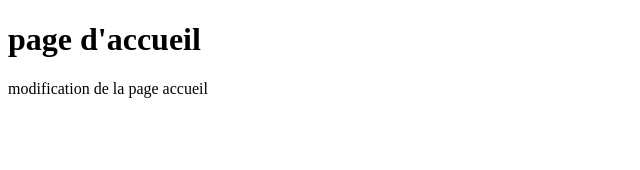
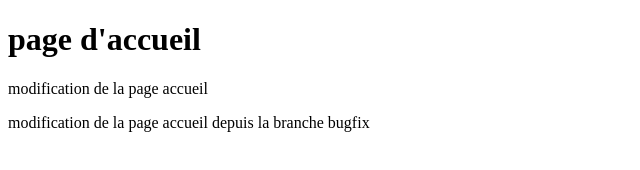
Before and after one commit to Rcohl/gitflow-solo-advanced, a plain HTML site: page index.html in a window 1280 px wide. Shown: the whole page, without its empty margins (0-640 px from the left). Drawn offline with Linux system fonts and the light colour scheme.

Commit message:
modification de la page index.html via la branche bugfix

```diff
--- a/index.html
+++ b/index.html
@@ -8,5 +8,6 @@
 <body>
     <h1>page d'accueil</h1>
     <p>modification de la page accueil</p>
+    <p>modification de la page accueil depuis la branche bugfix</p>
 </body>
 </html>
```
